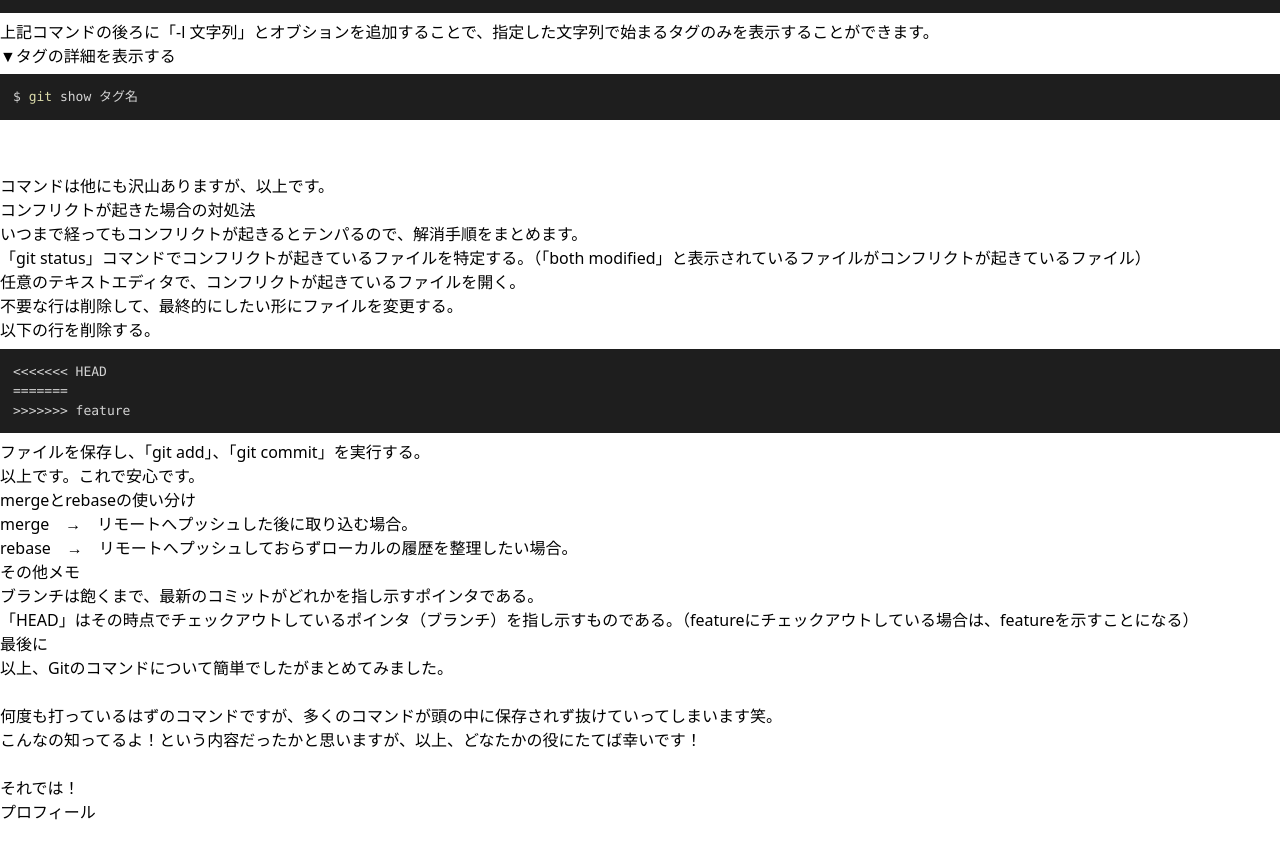
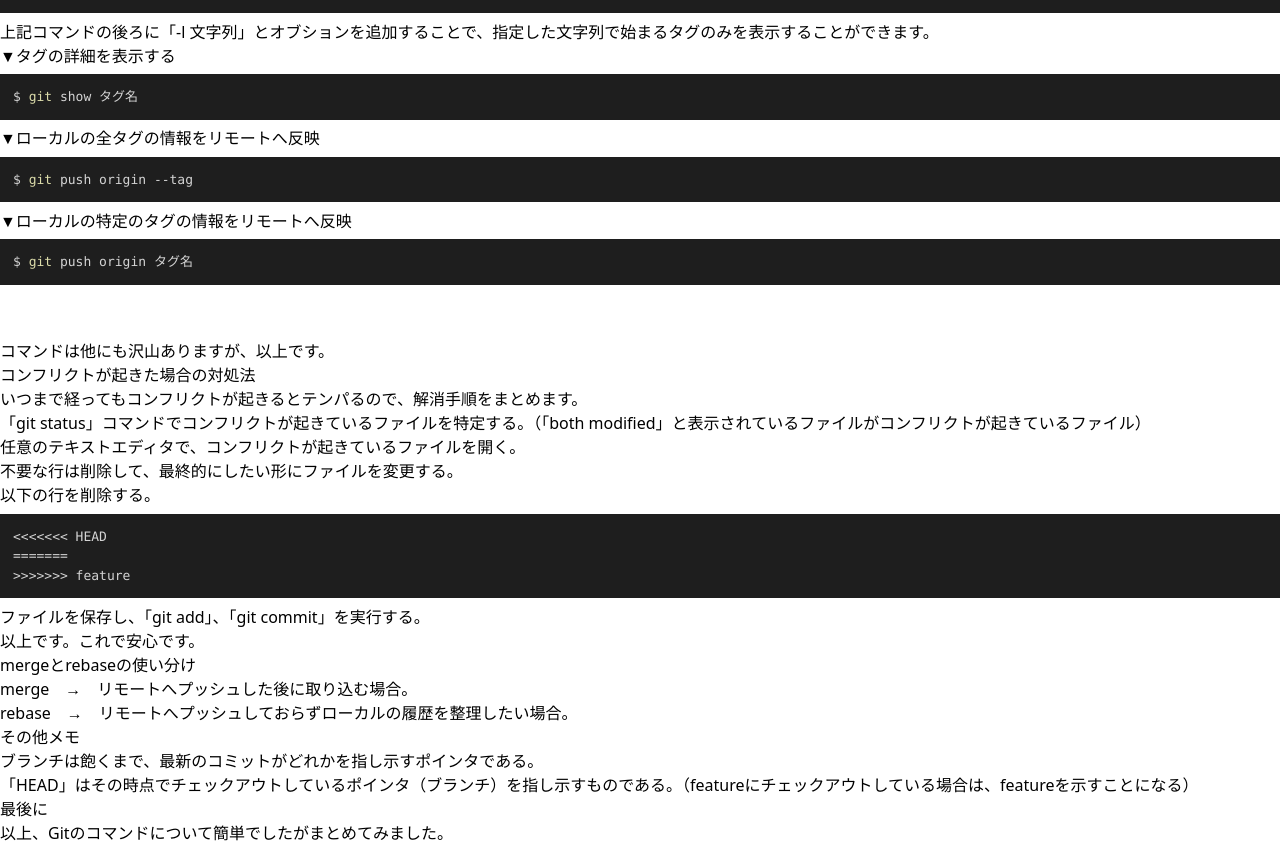
Before and after one commit to nattomatofu/blog, a Next.js app: page /posts/git-command in a window 1280 px wide. Shown: the part 4968-5832 px from the top of the page. Built offline with nearby package versions, Linux system fonts and the light colour scheme.

Commit message:
Gitの記事を追記

```diff
--- a/src/pages/posts/git-command.js
+++ b/src/pages/posts/git-command.js
@@ -300,6 +300,14 @@ const GitCommand = () => {
                                 <SyntaxHighlighter language="shell" style={vscDarkPlus} showLineNumbers={false}>
                                     {`$ git show タグ名`}
                                 </SyntaxHighlighter>
+                                <p className="mt-4 font-bold">▼ローカルの全タグの情報をリモートへ反映</p>
+                                <SyntaxHighlighter language="shell" style={vscDarkPlus} showLineNumbers={false}>
+                                    {`$ git push origin --tag`}
+                                </SyntaxHighlighter>
+                                <p className="mt-4 font-bold">▼ローカルの特定のタグの情報をリモートへ反映</p>
+                                <SyntaxHighlighter language="shell" style={vscDarkPlus} showLineNumbers={false}>
+                                    {`$ git push origin タグ名`}
+                                </SyntaxHighlighter>
                                 <br />
                                 <br />
                                 コマンドは他にも沢山ありますが、以上です。
```
